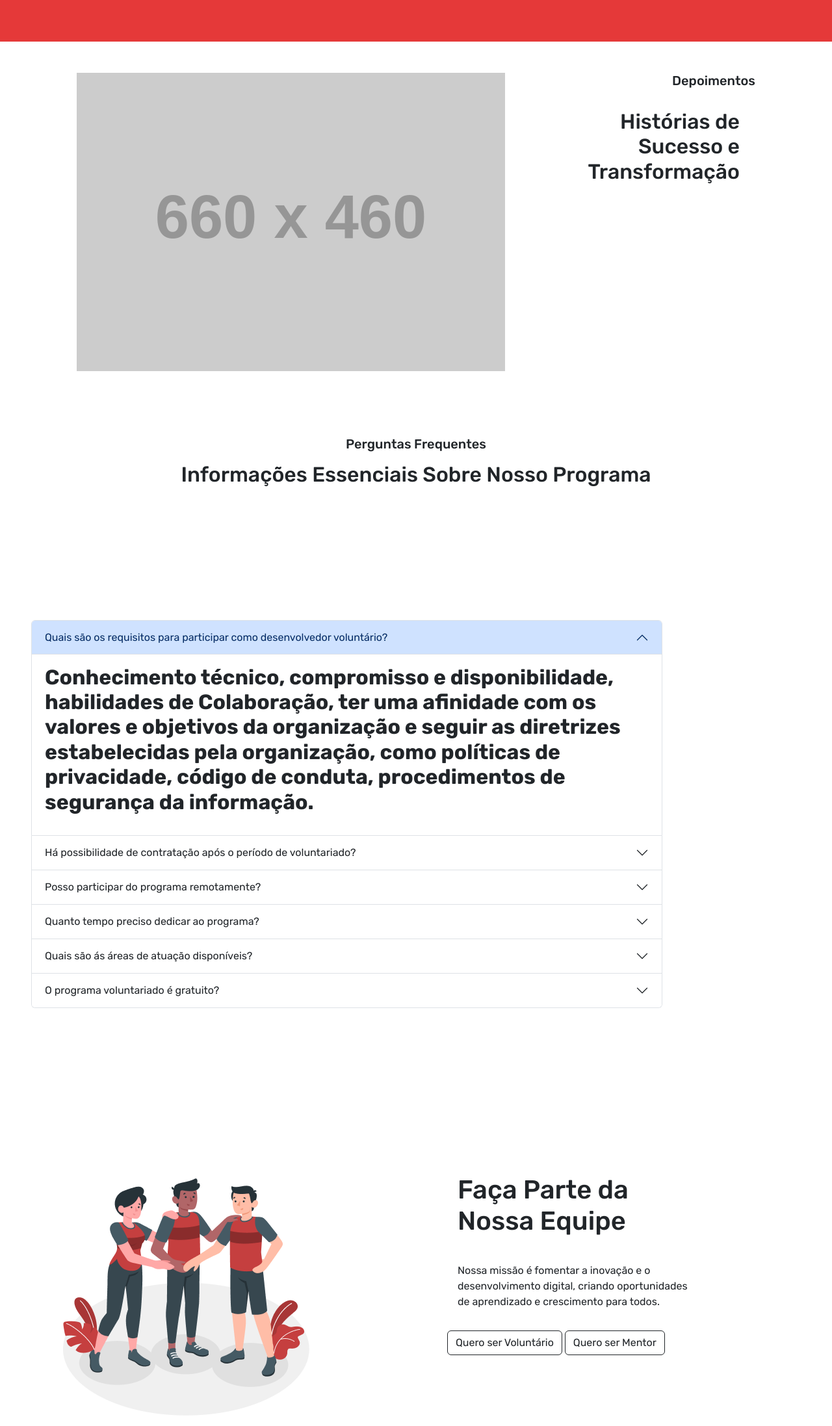
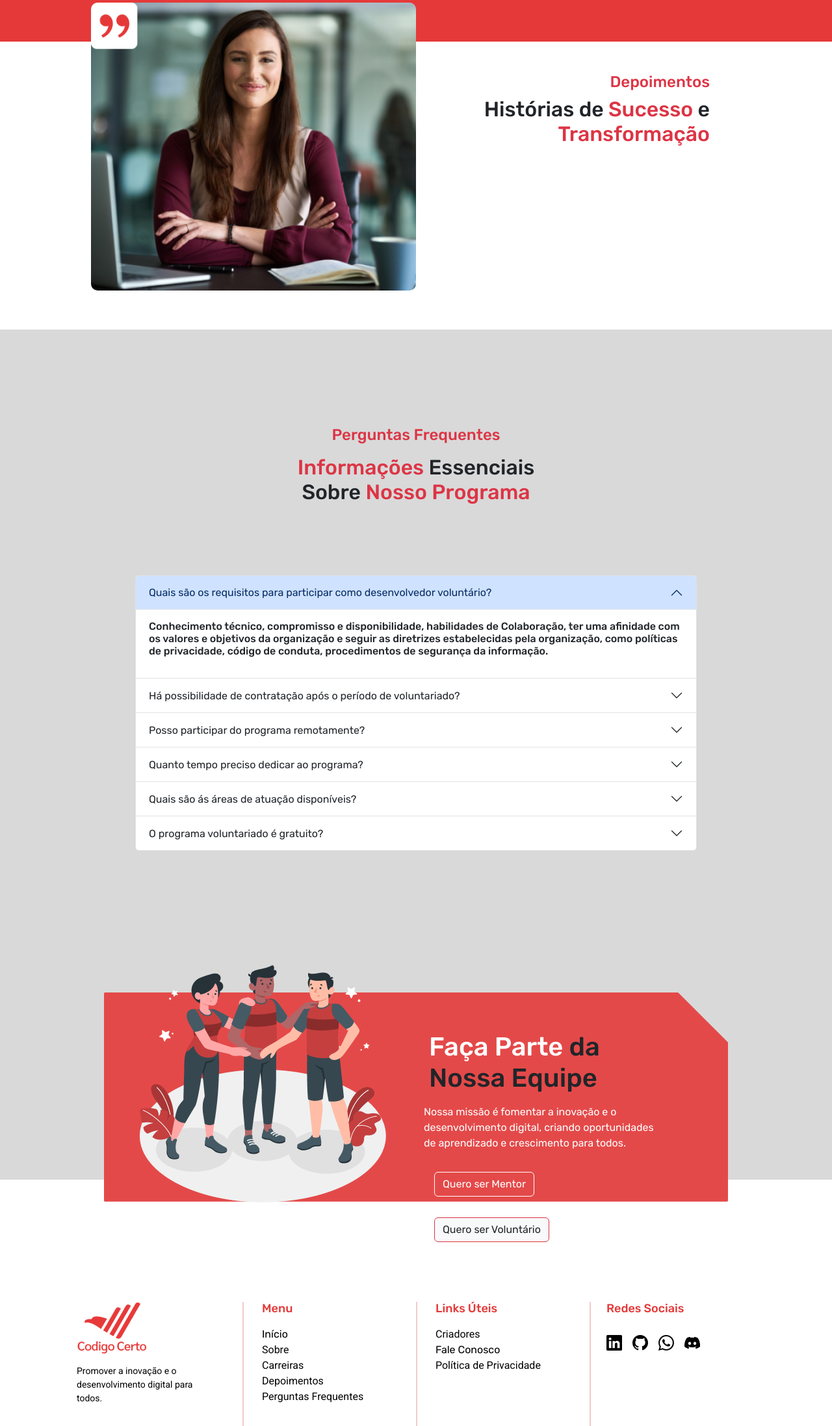
Before and after one commit to codigocerto/equipe04, a plain HTML site: page frontend/index.html in a window 1280 px wide. Shown: the part 2640-4834 px from the top of the page at 65% size. Drawn offline with nearby package versions, Linux system fonts and the light colour scheme; placeholder pictures from the web are drawn by us.

Commit message:
Finalizado sections perguntas, depoimentos, faça parte da equipe

```diff
--- a/frontend/index.html
+++ b/frontend/index.html
@@ -200,17 +200,19 @@
       </div>
     </section>
 
+
+
     <!--INICIO DA SESSÃO DEPOIMENTOS-->
 
-    <section id="depoimentos">
+    <section id="depoimentos" style="padding: 0 140px 0 140px;">
       <div class="container">
         <div class="row text-light d-flex">
-          <div class="col-12 p-5 col-md-8">
-            <img src="https://via.placeholder.com/660x460" class="img-fluid" alt="codigocerto" width="659" height="460">
+          <div class="col-12 w-50 p-0 col-md-8">
+            <img src="./src/assets/images/home/depoimentos-imagem.jpg" class="img-fluid" alt="codigocerto" max-width="561" height="497" style="position: relative;top: -60px;border-radius: 10px;">
           </div>
-          <div class="col-12 p-5 col-md-4">
-            <h2 class="fs-5 text-dark text-end">Depoimentos</h2>
-            <h3 class="fs-2 text-dark text-end p-4">Histórias de Sucesso e Transformação</h3>
+          <div class="col-12 w-50 p-5 col-md-4 ">
+            <h2 class="fs-4 text-danger text- text-sm-end">Depoimentos</h2>
+            <h3 class="fs-2 text-dark text-end p-0 mt-2">Histórias de <span class="text-danger">Sucesso</span> e <span class="text-danger">Transformação</span> </h3>
           </div>
         </div>
       </div>
@@ -218,22 +220,23 @@
 
     <!--INICIO DA SESSÃO PERGUNTAS-->
 
-    <section id="perguntas">
-      <div class="col-12 p-5 col-md-12">
-        <h2 class="fs-5 p-1 text-dark text-center">Perguntas Frequentes</h2>
-        <h3 class="fs-2 p-1 text-dark text-center">Informações Essenciais Sobre Nosso Programa</h3>
+    <section id="perguntas" style=" padding-bottom: 50px; background: #d9d9d9;">
+      <div class="col-12 p-5 col-md-1 m-auto "></div>
+        <div class="col-12 w-50 p-5 col-md-12 m-auto">
+        <h2 class="fs-4 p-1 text-danger text-center">Perguntas Frequentes</h2>
+        <h3 class="fs-2 p-1 text-dark text-center p-0 mt-2"><span class="text-danger"> Informações </span>Essenciais<br>Sobre <span class="text-danger">Nosso Programa</h3></span>
       </div>
       <div class="row">
-        <div class="col-12 p-5 col-md-1"></div>
+
       </div>
-      <div class="col-12 p-5 col-md-10 ">
+      <div class="col-12 p-5 col-md-10 m-auto" style="max-width: 960px;">
         <div class="accordion" id="accordionExample">
-          <div class="accordion-item">
+          <div class="accordion-item ">
             <h2 class="accordion-header">
             <button class="accordion-button" type="button" data-bs-toggle="collapse" data-bs-target="#collapseOne" aria-expanded="true" aria-controls="collapseOne">Quais são os requisitos para participar como desenvolvedor voluntário?</button>
             <div id="collapseOne" class="accordion-collapse collapse show" data-bs-parent="#accordionExample">
               <div class="accordion-body">
-                <P><strong>Conhecimento técnico, compromisso e disponibilidade, habilidades de Colaboração, ter uma afinidade com os valores e objetivos da organização e  seguir as diretrizes estabelecidas pela organização, como políticas de privacidade, código de conduta, procedimentos de segurança da informação.</strong></P>
+                <P class="fs-6">Conhecimento técnico, compromisso e disponibilidade, habilidades de Colaboração, ter uma afinidade com os valores e objetivos da organização e  seguir as diretrizes estabelecidas pela organização, como políticas de privacidade, código de conduta, procedimentos de segurança da informação.</P>
               </div>
             </div>
           </div>
@@ -242,7 +245,7 @@
             <button class="accordion-button collapsed" type="button" data-bs-toggle="collapse" data-bs-target="#collapseTwo" aria-expanded="false" aria-controls="collapseTwo">Há possibilidade de contratação após o período de voluntariado?</button>
             <div id="collapseTwo" class="accordion-collapse collapse" data-bs-parent="#accordionExample">
               <div class="accordion-body">
-                <P><strong>Sim,durante seu tempo como voluntário, você terá a oportunidade de demonstrar suas habilidades técnicas, capacidade de trabalho em equipe, iniciativa e comprometimento com os objetivos da organização.</strong></P>
+                <P class="fs-6">Sim,durante seu tempo como voluntário, você terá a oportunidade de demonstrar suas habilidades técnicas, capacidade de trabalho em equipe, iniciativa e comprometimento com os objetivos da organização.</P>
               </div>
             </div>
           </div>
@@ -251,7 +254,7 @@
             <button class="accordion-button collapsed" type="button" data-bs-toggle="collapse" data-bs-target="#collapseTwo" aria-expanded="false" aria-controls="collapseTwo">Posso participar do programa remotamente?</button>
             <div id="collapseTwo" class="accordion-collapse collapse" data-bs-parent="#accordionExample">
               <div class="accordion-body">
-                <P><strong>Sim, a capacidade de trabalhar remotamente oferece flexibilidade tanto para os voluntários quanto para as organizações, permitindo que pessoas de diferentes partes do mundo contribuam com seus conhecimentos e habilidades.</strong></P>
+                <P class="fs-6">Sim, a capacidade de trabalhar remotamente oferece flexibilidade tanto para os voluntários quanto para as organizações, permitindo que pessoas de diferentes partes do mundo contribuam com seus conhecimentos e habilidades.</P>
               </div>
             </div>
             </div>
@@ -260,7 +263,7 @@
               <button class="accordion-button collapsed" type="button" data-bs-toggle="collapse" data-bs-target="#collapseTwo" aria-expanded="false" aria-controls="collapseTwo">Quanto tempo preciso dedicar ao programa?</button>
               <div id="collapseTwo" class="accordion-collapse collapse" data-bs-parent="#accordionExample">
                 <div class="accordion-body">
-                  <P><strong>A quantidade de tempo que você precisa dedicar a um programa de voluntariado pode variar significativamente dependendo das necessidades do projeto, das suas próprias habilidades e da disponibilidade pessoal.</strong></P>
+                  <P class="fs-6">A quantidade de tempo que você precisa dedicar a um programa de voluntariado pode variar significativamente dependendo das necessidades do projeto, das suas próprias habilidades e da disponibilidade pessoal.</P>
                 </div>
               </div>
             </div>
@@ -269,7 +272,7 @@
               <button class="accordion-button collapsed" type="button" data-bs-toggle="collapse" data-bs-target="#collapseTwo" aria-expanded="false" aria-controls="collapseTwo">Quais são ás áreas de atuação disponíveis?</button>
               <div id="collapseTwo" class="accordion-collapse collapse" data-bs-parent="#accordionExample">
                 <div class="accordion-body">
-                  <P><strong>UI/UX Design, Front-End, Metodologias Ágeis, Liderança, Back-End, Dados, Quality Assurance, etc.</strong></P>
+                  <P class="fs-6">UI/UX Design, Front-End, Metodologias Ágeis, Liderança, Back-End, Dados, Quality Assurance, etc.</P>
                 </div>
               </div>
             </div>
@@ -278,7 +281,7 @@
               <button class="accordion-button collapsed" type="button" data-bs-toggle="collapse" data-bs-target="#collapseThree" aria-expanded="false" aria-controls="collapseThree">O programa voluntariado é gratuito?</button>
               <div id="collapseThree" class="accordion-collapse collapse" data-bs-parent="#accordionExample">
                 <div class="accordion-body">
-                  <P><strong>Sim, acesso livre e gratuito para todos os participantes. Adapte sua participação conforme sua disponibilidade, foco em aprendizado prático com projetos reais.</strong></P>
+                  <P class="fs-6">Sim, acesso livre e gratuito para todos os participantes. Adapte sua participação conforme sua disponibilidade, foco em aprendizado prático com projetos reais.</P>
                 </div>
               </div>
             </div>
@@ -289,22 +292,21 @@
       <!--FIM DA SESSÃO PERGUNTAS-->
 
         <!--Inicio da sessão faça parte da nossa equipe-->
-     <section>
-      <div class="container-equipe">
-  <div class="col-12 p-5 col-md-1 "></div>
-  <div class="row text-light d-flex p-5">
-    <div class="col-12 col-md-6 p-5">
-      <img src="./src/assets/images/home/icon-faca-parte.png" class="img-fluid" alt="codigocerto" width="400" height="400">
-    </div>
-    <div class="col-12 p-5 col-md-5 ">
-      <h3 class="p-3 fs-1 text-dark text-start">Faça Parte da Nossa Equipe</h3>
-      <p class="p-3 text-dark">Nossa missão é fomentar a inovação e o desenvolvimento digital, criando oportunidades de aprendizado e crescimento para todos.</p>
-      <button class="btn btn-outline-danger text-dark border-dark" type="submit">Quero ser Voluntário</button>
-      <button class="btn btn-outline-danger text-dark border-dark" type="submit">Quero ser Mentor</button>
-    </div>
-  </div>
-</div>
-</section>
+     <section id="parteEquipe" style="background: #d9d9d9;">
+
+        <div class="row text-light d-flex p-1 w-75 m-auto" style="position: relative;top: 120px;background: url(./src/assets/images/home/bg-newsletter.svg);background-repeat:no-repeat;background-size: 100%;">
+          <div class="col-12 col-md-6 p-0" style="display: flex;justify-content: center;">
+            <img src="./src/assets/images/home/icon-faca-parte.png" class="img-fluid" alt="codigocerto" width="400" height="400" style="position: relative; top: -68px;">
+          </div>
+          <div class="col-12 pt-5 col-md-5">
+
+            <h3 class="p-2 fs-1 text-dark text-start"><span style="color: white;"> Faça Parte </span>da Nossa Equipe</h3>
+            <p class="text-white">Nossa missão é fomentar a inovação e o desenvolvimento digital, criando oportunidades de aprendizado e crescimento para todos.</p>
+            <button class="btn btn-outline-dark text-white border-white m-3" type="submit">Quero ser Mentor</button>
+            <button class="btn btn-outline-danger text-dark btn-light m-3" type="submit">Quero ser Voluntário</button>
+          </div>
+        </div>
+      </section>
 
    <!--Fim da sessão faça parte da nossa equipe-->
 
@@ -312,7 +314,7 @@
 
   <footer class="rodape">
     <div class="container container-fluid p-5">
-      <div class="row text-light mb-5 d-flex flex-row justify-content-between">
+      <div class="row text-light mb-5 d-flex flex-row justify-content-between" style="padding-top: 140px;">
        <div class="col-12 col-md-3 col-6 col-sm-6 mb-5">
         <img src="/frontend/src/assets/images/logo.png" class="img-fluid mb-3" alt="codigocerto" width="110" height="80">
         <p class="font-roboto w-75" style="font-size: 0.875rem;">Promover a inovação e o desenvolvimento digital para todos.</p>
--- a/frontend/src/styles/styles.css
+++ b/frontend/src/styles/styles.css
@@ -388,6 +388,7 @@ header ul {
   width: 100%;
 }
 
+
 /* FOOTER DO HOME */
 .linkedin {
   margin:.5rem .5rem .5rem 0;
@@ -399,6 +400,7 @@ header ul {
 .rodape h6 {
   color: var(--cor-primary-red);
   font-size: 1.125rem;
+
 }
 
 .rodape a {
@@ -432,4 +434,7 @@ header ul {
   width: 50%;
    }
 
+   teste {
+    background-size: contain;
+   }
 }
```
Also changed, not shown: frontend/src/pages/form-mentoria.html (+1 -0 lines), frontend/src/pages/form-voluntario.html (+1 -0 lines), frontend/src/pages/termo-mentoria.html (+1 -0 lines), frontend/src/pages/termo-voluntario.html (+1 -0 lines), frontend/src/assets/images/home/bg-newsletter.png (added).
